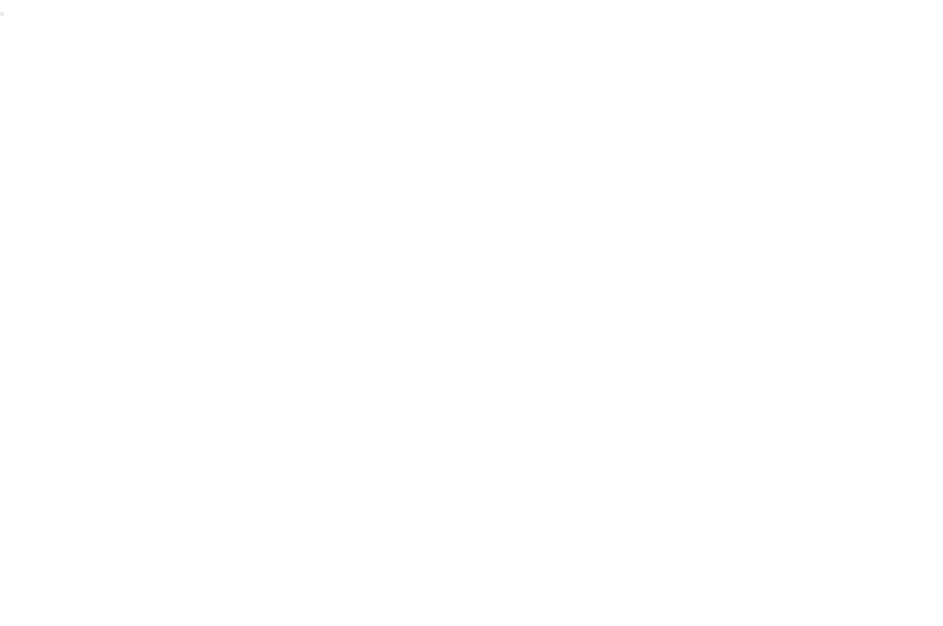
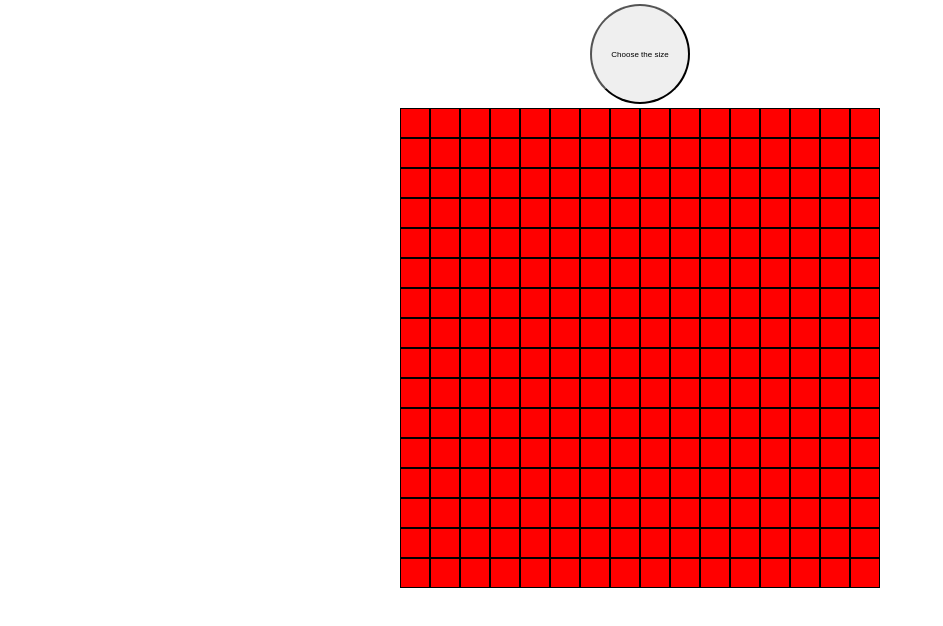
Before and after one commit to Yngvarus/Odin-Project-Etch-a-Sketch-, a plain HTML site: page src/index.html in a window 1280 px wide. Shown: the whole page, without its empty margins (0-943 px from the left). Drawn offline with Linux system fonts and the light colour scheme.

Commit message:
Grid resized, button css, added parent container

```diff
--- a/src/index.html
+++ b/src/index.html
@@ -8,8 +8,10 @@
     <title>Etch-A-Sketch</title>
 </head>
 <body>
-    <button id="grid-choice" type="button" aria-label="Choose grid dimensions" onclick="changeGrid()"></button>
-    <div id="container"></div>
+    <div id="parent-container">
+        <button id="grid-choice" type="button" aria-label="Choose grid dimensions" onclick="changeGrid()">Choose the size</button>
+        <div id="container"></div>
+    </div>
     <script src='script.js'></script>
 </body>
 </html>
--- a/src/style.css
+++ b/src/style.css
@@ -4,13 +4,31 @@
     box-sizing: border-box;
 }
 
+#parent-container{
+    display: flex;
+    align-items: center;
+    justify-content: center;
+    flex-direction: column;
+}
+
 #container{
-    height: 960px;
-    width: 960px;
+    height: 480px;
+    width: 480px;
     display: flex;
     flex-wrap: wrap;
 }
-.
+
+#grid-choice{
+    height: 100px;
+    width: 100px;
+    display: flex;
+    justify-content: center;
+    align-items: center;
+    border-radius: 50%;
+    font-size: 0.5em;
+    margin: 0.5em;
+    padding: 0.5em;
+}
 
 .square{
     width: calc(100% / 16);
```
